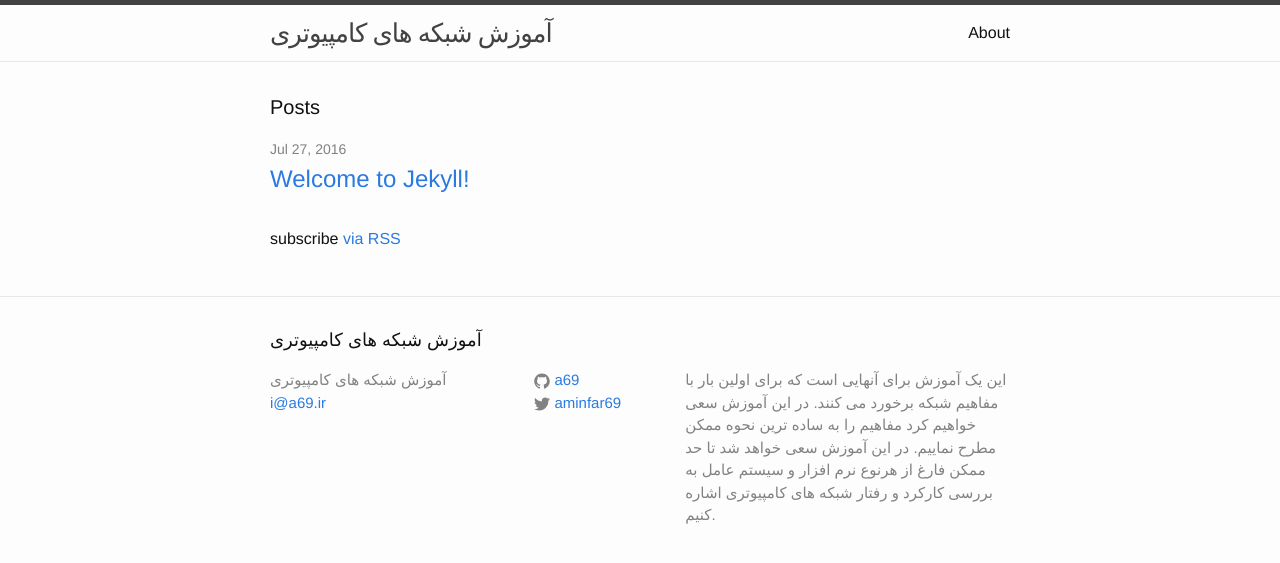
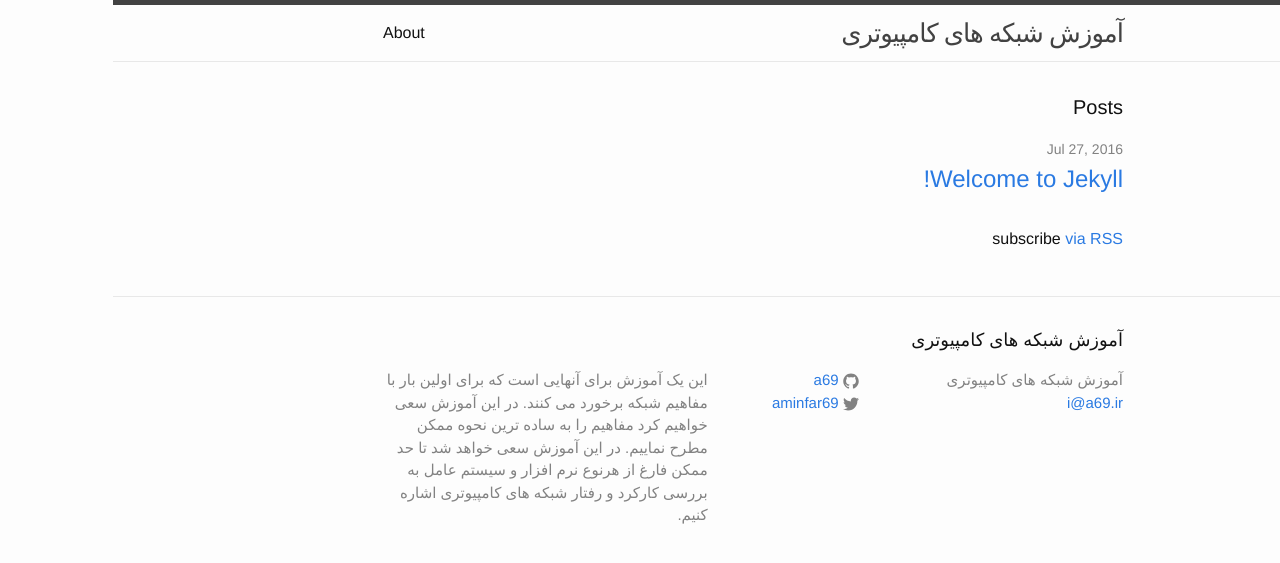
Before and after one commit to networkmore/network, a Jekyll site: the page built from index.html, in a window 1280 px wide. Shown: the top 563 px of the page. Built offline with Jekyll 4.4.1, drawn with Linux system fonts in a browser that asks for light colours.

Commit message:
Support RTL for persian

```diff
--- a/_sass/_layout.scss
+++ b/_sass/_layout.scss
@@ -1,3 +1,6 @@
+body{
+  direction: rtl;
+}
 /**
  * Site header
  */
@@ -16,7 +19,7 @@
     line-height: 56px;
     letter-spacing: -1px;
     margin-bottom: 0;
-    float: left;
+    float: right;
 
     &,
     &:visited {
@@ -25,7 +28,7 @@
 }
 
 .site-nav {
-    float: right;
+    float: left;
     line-height: 56px;
 
     .menu-icon {
@@ -38,22 +41,22 @@
 
         // Gaps between nav items, but not on the last one
         &:not(:last-child) {
-            margin-right: 20px;
+            margin-left: 20px;
         }
     }
 
     @include media-query($on-palm) {
         position: absolute;
         top: 9px;
-        right: $spacing-unit / 2;
+        left: $spacing-unit / 2;
         background-color: $background-color;
         border: 1px solid $grey-color-light;
         border-radius: 5px;
-        text-align: right;
+        text-align: left;
 
         .menu-icon {
             display: block;
-            float: right;
+            float: left;
             width: 36px;
             height: 26px;
             line-height: 0;
@@ -85,9 +88,9 @@
             padding: 5px 10px;
 
             &:not(:last-child) {
-                margin-right: 0;
+                margin-left: 0;
             }
-            margin-left: 20px;
+            margin-right: 20px;
         }
     }
 }
@@ -110,20 +113,20 @@
 .contact-list,
 .social-media-list {
     list-style: none;
-    margin-left: 0;
+    margin-right: 0;
 }
 
 .footer-col-wrapper {
     font-size: 15px;
     color: $grey-color;
-    margin-left: -$spacing-unit / 2;
+    margin-right: -$spacing-unit / 2;
     @extend %clearfix;
 }
 
 .footer-col {
-    float: left;
+    float: right;
     margin-bottom: $spacing-unit / 2;
-    padding-left: $spacing-unit / 2;
+    padding-right: $spacing-unit / 2;
 }
 
 .footer-col-1 {
@@ -176,7 +179,7 @@
 }
 
 .post-list {
-    margin-left: 0;
+    margin-right: 0;
     list-style: none;
 
     > li {
```
